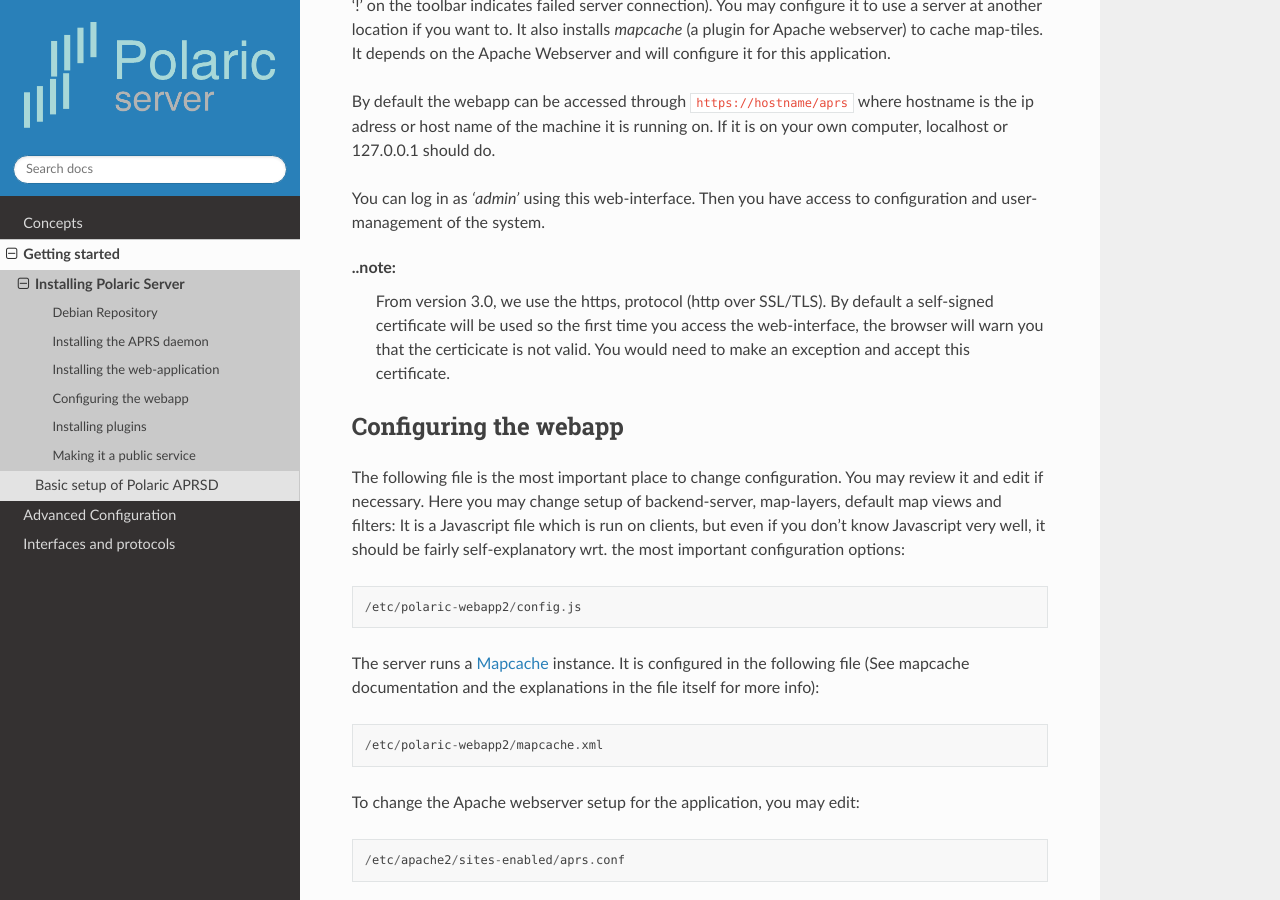
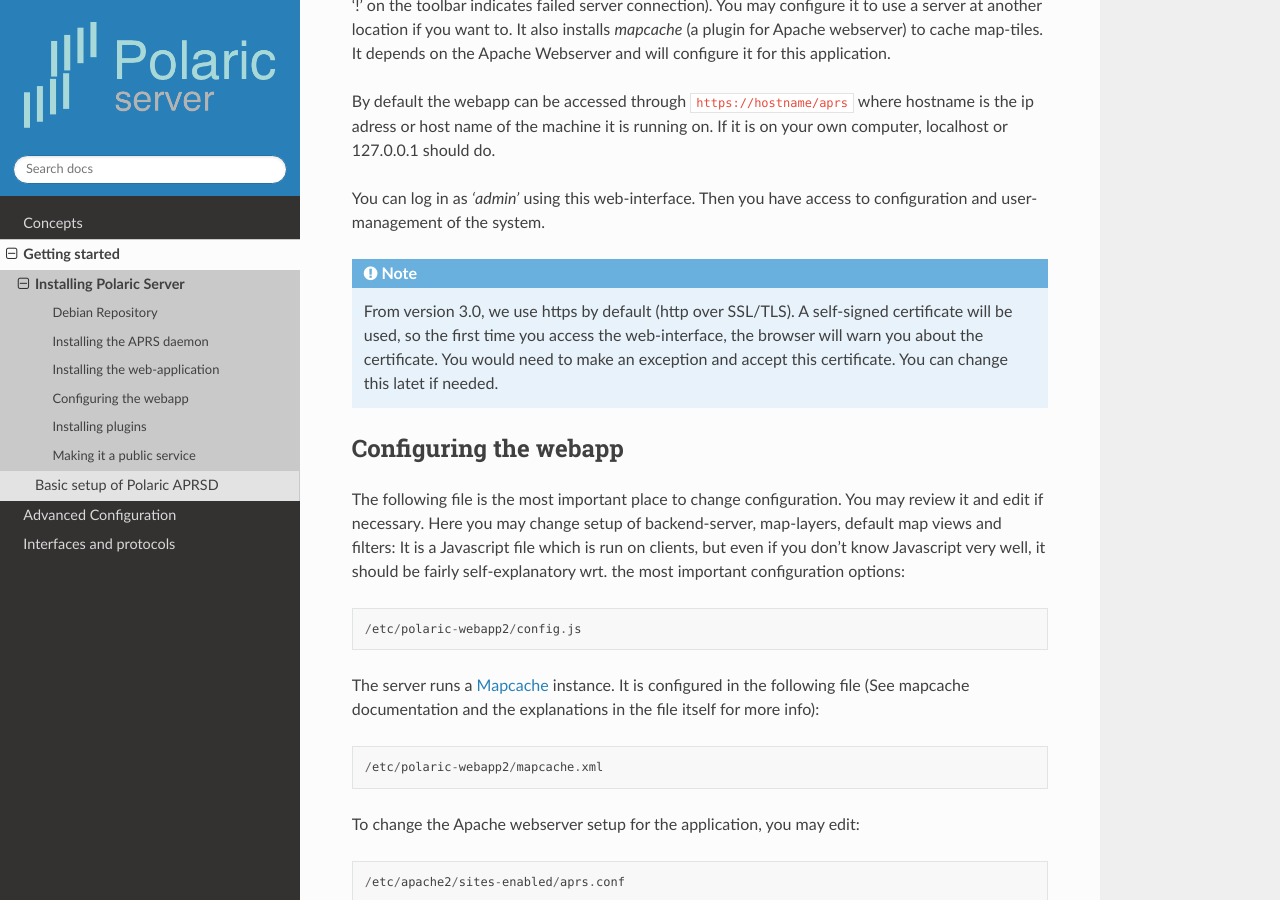
Before and after one commit to joakimsk/docs, a Sphinx documentation site: the page built from docs/install.rst, in a window 1280 px wide and 900 px high, scrolled down 2388 px. Built offline with Sphinx 7.4.7 and the Read the Docs theme 2.0.0, drawn with Linux system fonts in a browser that asks for light colours.

Commit message:
Update install.rst

```diff
--- a/docs/install.rst
+++ b/docs/install.rst
@@ -65,8 +65,8 @@ By default the webapp can be accessed through ``https://hostname/aprs`` where ho
 
 You can log in as *'admin'* using this web-interface. Then you have access to configuration and user-management of the system.
 
-..note:
-  From version 3.0, we use the https, protocol (http over SSL/TLS). By default a self-signed certificate will be used so the first time you access the web-interface, the browser will warn you that the certicicate is not valid. You would need to make an exception and accept this certificate.
+.. note::
+  From version 3.0, we use https by default (http over SSL/TLS). A self-signed certificate will be used, so the first time you access the web-interface, the browser will warn you about the certificate. You would need to make an exception and accept this certificate. You can change this latet if needed.
 
 Configuring the webapp
 ----------------------
```
